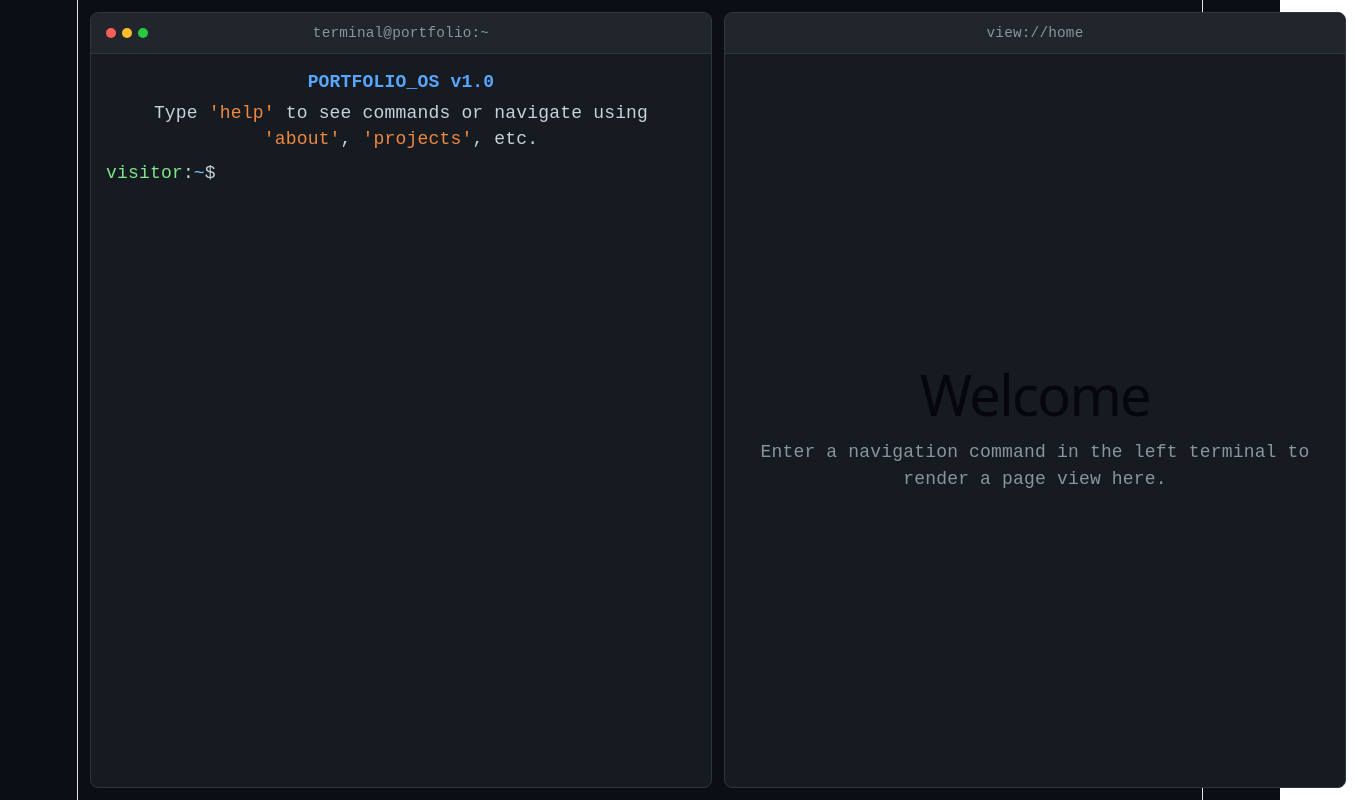
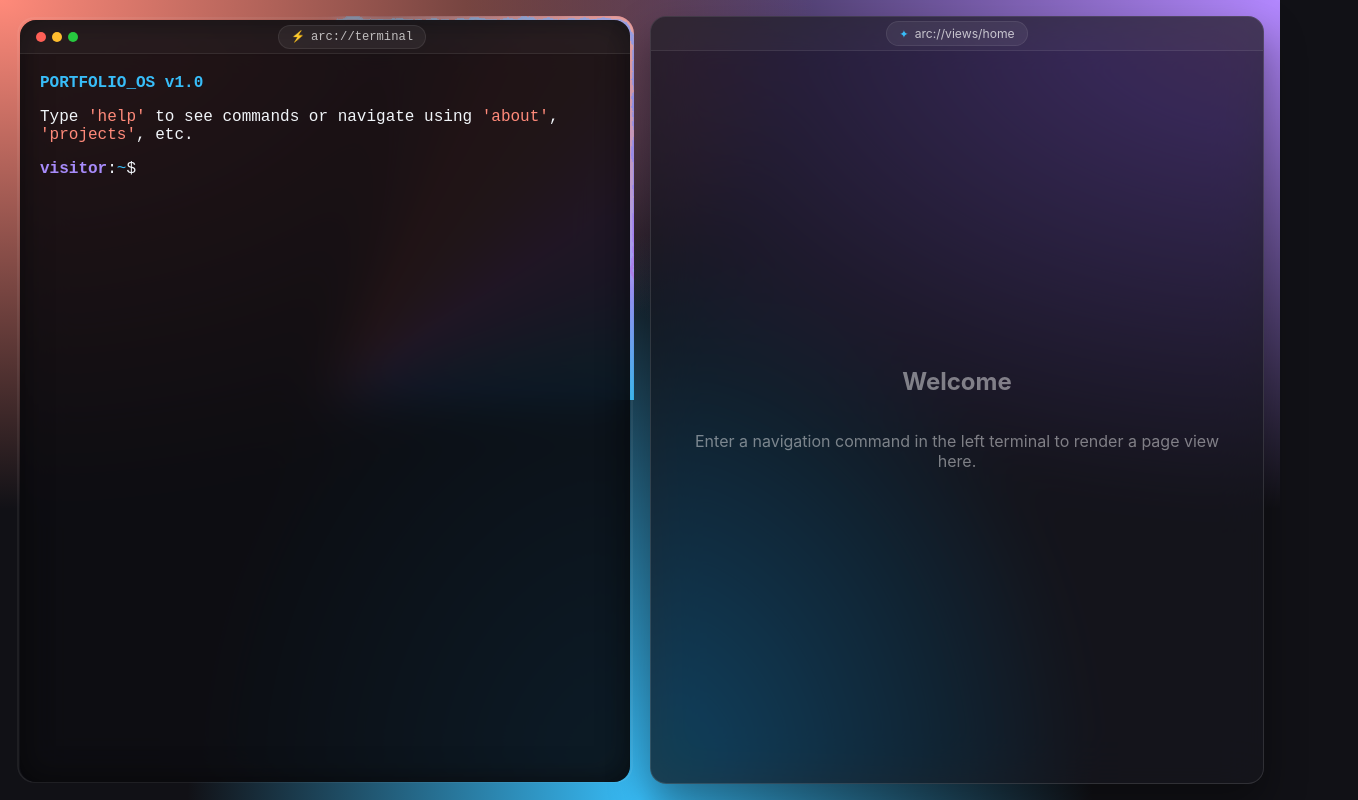
Before and after one commit to kayyapparkv/portfolio, a Svelte app: page / in a window 1280 px wide. Shown: the whole page, 1358 px wide, since content can reach past the window. Built offline with nearby package versions, Linux system fonts and the light colour scheme.

Commit message:
update theme

```diff
--- a/src/App.svelte
+++ b/src/App.svelte
@@ -11,7 +11,7 @@
 
   let inputVal = '';
   let inputElement: HTMLInputElement;
-  let terminalEnd: HTMLDivElement;
+  let terminalBodyElement: HTMLDivElement;
 
   $: if ($history) {
     scrollToBottom();
@@ -19,7 +19,9 @@
 
   async function scrollToBottom() {
     await tick();
-    terminalEnd?.scrollIntoView({ behavior: 'smooth' });
+    if (terminalBodyElement) {
+      terminalBodyElement.scrollTop = terminalBodyElement.scrollHeight;
+    }
   }
 
   function handleCommand(e: KeyboardEvent) {
@@ -70,19 +72,51 @@
   });
 </script>
 
+<main class="arc-desktop">
   <div class="split-screen">
-  <!-- LEFT HALF: TERMINAL -->
-  <section class="pane terminal-pane" on:click={() => inputElement?.focus()}>
+    <!-- LEFT HALF: TERMINAL WITH SLITHERING WAVY SVG SNAKE BORDER -->
+    <div class="snake-border-wrapper" on:click={() => inputElement?.focus()} role="presentation">
+      <!-- SVG Wavy Light Beam Engine -->
+      <svg class="snake-svg" xmlns="http://www.w3.org/2000/svg">
+        <defs>
+          <linearGradient id="snake-grad" x1="0%" y1="0%" x2="100%" y2="100%">
+            <stop offset="0%" stop-color="#38bdf8" stop-opacity="0" />
+            <stop offset="30%" stop-color="#38bdf8" stop-opacity="0.4" />
+            <stop offset="65%" stop-color="#b388ff" />
+            <stop offset="90%" stop-color="#ff8a7a" />
+            <stop offset="100%" stop-color="#ffffff" />
+          </linearGradient>
+
+          <!-- Real-time SVG Sine-Wave Turbulence Distortion -->
+          <filter id="wave-distort" x="-20%" y="-20%" width="140%" height="140%">
+            <feTurbulence type="turbulence" baseFrequency="0.04 0.04" numOctaves="2" result="noise" seed="2">
+              <animate attributeName="baseFrequency" values="0.03 0.03;0.07 0.05;0.03 0.03" dur="3.5s" repeatCount="indefinite" />
+            </feTurbulence>
+            <feDisplacementMap in="SourceGraphic" in2="noise" scale="8" xChannelSelector="R" yChannelSelector="G" />
+          </filter>
+        </defs>
+
+        <!-- Subtle static track guide -->
+        <rect class="snake-track" x="2" y="2" rx="16" ry="16" />
+
+        <!-- Wavy Animated Slithering Snake -->
+        <rect class="snake-line" x="2" y="2" rx="16" ry="16" pathLength="100" />
+      </svg>
+
+      <section class="pane terminal-pane">
         <div class="header">
           <div class="window-controls">
             <span class="btn red"></span>
             <span class="btn yellow"></span>
             <span class="btn green"></span>
           </div>
-      <span class="title">terminal@portfolio:~</span>
+          <div class="arc-url-pill">
+            <span class="pill-dot">⚡</span>
+            <span>arc://terminal</span>
+          </div>
         </div>
 
-    <div class="terminal-body">
+        <div class="terminal-body" bind:this={terminalBodyElement}>
           <div class="welcome">
             <p class="brand">PORTFOLIO_OS v1.0</p>
             <p>Type <span class="highlight">'help'</span> to see commands or navigate using <span class="highlight">'about'</span>, <span class="highlight">'projects'</span>, etc.</p>
@@ -106,19 +140,21 @@
               bind:value={inputVal}
               bind:this={inputElement}
               on:keydown={handleCommand}
-          autofocus
               spellcheck="false"
               autocomplete="off"
             />
           </div>
-      <div bind:this={terminalEnd}></div>
         </div>
       </section>
+    </div>
 
     <!-- RIGHT HALF: PAGE VIEWER -->
     <section class="pane content-pane">
       <div class="header">
-      <span class="title">view://{$currentPage}</span>
+        <div class="arc-url-pill">
+          <span class="pill-dot">✦</span>
+          <span>arc://views/{$currentPage}</span>
+        </div>
       </div>
 
       <div class="content-body">
@@ -139,43 +175,152 @@
       </div>
     </section>
   </div>
+</main>
 
 <style>
   :global(body) {
     margin: 0;
     padding: 0;
-    background-color: #0b0e14;
-    color: #c9d1d9;
-    font-family: 'Fira Code', monospace, sans-serif;
+    background: radial-gradient(at 0% 0%, #ff8a7a 0px, transparent 45%),
+                radial-gradient(at 100% 0%, #b388ff 0px, transparent 45%),
+                radial-gradient(at 50% 100%, #38bdf8 0px, transparent 50%),
+                #111116;
+    background-attachment: fixed;
+    color: #f1f5f9;
+    font-family: -apple-system, BlinkMacSystemFont, "SF Pro Display", "Inter", sans-serif;
+    overflow: hidden;
+  }
+
+  .arc-desktop {
+    width: 100vw;
+    height: 100vh;
+    display: flex;
+    align-items: center;
+    justify-content: center;
+    padding: 16px;
+    box-sizing: border-box;
   }
 
   .split-screen {
     display: flex;
-    width: 100vw;
-    height: 100vh;
+    width: 100%;
+    height: 100%;
+    gap: 16px;
     box-sizing: border-box;
-    padding: 12px;
-    gap: 12px;
   }
 
+  /* --- Slithering Wavy SVG Snake Border --- */
+  .snake-border-wrapper {
+    position: relative;
+    flex: 1;
+    height: 100%;
+    min-height: 0;
+    border-radius: 18px;
+    padding: 3px;
+    display: flex;
+    cursor: text;
+    box-sizing: border-box;
+  }
+
+  .snake-svg {
+    position: absolute;
+    inset: 0;
+    width: 100%;
+    height: 100%;
+    pointer-events: none;
+    z-index: 1;
+    overflow: visible;
+  }
+
+  .snake-track {
+    width: calc(100% - 4px);
+    height: calc(100% - 4px);
+    fill: none;
+    stroke: rgba(255, 255, 255, 0.08);
+    stroke-width: 1.5;
+  }
+
+  .snake-line {
+    width: calc(100% - 4px);
+    height: calc(100% - 4px);
+    fill: none;
+    stroke: url(#snake-grad);
+    stroke-width: 3.5;
+    stroke-linecap: round;
+    stroke-dasharray: 20 80;
+    stroke-dashoffset: 0;
+    filter: url(#wave-distort) drop-shadow(0 0 6px #38bdf8) drop-shadow(0 0 14px #b388ff);
+    animation: snake-slither-crawl 4.5s linear infinite;
+  }
+
+  @keyframes snake-slither-crawl {
+    from {
+      stroke-dashoffset: 100;
+    }
+    to {
+      stroke-dashoffset: 0;
+    }
+  }
+
+  /* --- Arc Frosted Panes --- */
   .pane {
+    position: relative;
     flex: 1;
     display: flex;
     flex-direction: column;
-    background-color: #161b22;
-    border: 1px solid #30363d;
-    border-radius: 8px;
+    height: 100%;
+    min-height: 0;
+    background: rgba(22, 22, 28, 0.75);
+    backdrop-filter: blur(24px) saturate(180%);
+    -webkit-backdrop-filter: blur(24px) saturate(180%);
+    border-radius: 16px;
     overflow: hidden;
+    z-index: 2;
+    box-sizing: border-box;
   }
 
+  .terminal-pane {
+    background: rgba(14, 14, 18, 0.92);
+    font-family: 'SF Mono', 'Fira Code', monospace;
+    width: 100%;
+    margin: 1px;
+    box-shadow: inset 0 0 30px rgba(0, 0, 0, 0.5);
+  }
+
+  .content-pane {
+    border: 1px solid rgba(255, 255, 255, 0.12);
+    box-shadow: 0 20px 40px rgba(0, 0, 0, 0.35);
+  }
+
+  /* Arc Titlebars & URL Pills */
   .header {
-    background-color: #21262d;
-    padding: 10px 15px;
+    background: rgba(255, 255, 255, 0.03);
+    padding: 10px 16px;
     display: flex;
     align-items: center;
-    border-bottom: 1px solid #30363d;
-    position: relative;
-    height: 20px;
+    border-bottom: 1px solid rgba(255, 255, 255, 0.08);
+    height: 34px;
+    gap: 12px;
+    flex-shrink: 0;
+    box-sizing: border-box;
+  }
+
+  .arc-url-pill {
+    background: rgba(255, 255, 255, 0.06);
+    border: 1px solid rgba(255, 255, 255, 0.08);
+    padding: 4px 12px;
+    border-radius: 20px;
+    font-size: 0.76rem;
+    color: rgba(255, 255, 255, 0.7);
+    display: flex;
+    align-items: center;
+    gap: 6px;
+    margin: 0 auto;
+  }
+
+  .pill-dot {
+    font-size: 0.7rem;
+    color: #38bdf8;
   }
 
   .window-controls {
@@ -192,26 +337,21 @@
   .yellow { background-color: #ffbd2e; }
   .green { background-color: #27c93f; }
 
-  .title {
-    position: absolute;
-    width: 100%;
-    left: 0;
-    text-align: center;
-    font-size: 0.8rem;
-    color: #8b949e;
+  /* Terminal Body */
+  .terminal-body {
+    padding: 20px;
+    flex: 1;
+    min-height: 0;
+    overflow-y: auto;
+    overflow-x: hidden;
+    scroll-behavior: smooth;
+    box-sizing: border-box;
   }
 
-  /* Left Pane Styles */
-  .terminal-body {
-    padding: 15px;
-    flex: 1;
-    overflow-y: auto;
-  }
-
-  .brand { color: #58a6ff; font-weight: bold; margin: 0 0 5px 0; }
-  .highlight { color: #f0883e; }
-  .user { color: #7ee787; }
-  .path { color: #79c0ff; }
+  .brand { color: #38bdf8; font-weight: bold; margin: 0 0 6px 0; }
+  .highlight { color: #ff8a7a; }
+  .user { color: #a78bfa; font-weight: 600; }
+  .path { color: #38bdf8; }
 
   .input-line {
     display: flex;
@@ -222,23 +362,26 @@
   input {
     background: transparent;
     border: none;
-    color: #c9d1d9;
+    color: #f8fafc;
     font-family: inherit;
-    font-size: 0.95rem;
+    font-size: 0.92rem;
     outline: none;
     flex: 1;
+    min-width: 0;
   }
 
   .history-item { margin: 8px 0; }
-  .output { white-space: pre-wrap; margin-left: 8px; color: #8b949e; font-size: 0.9rem; }
-  .error { color: #ffa198; }
-  :global(.cmd) { color: #79c0ff; font-weight: bold; }
+  .output { white-space: pre-wrap; margin-left: 8px; color: rgba(255, 255, 255, 0.7); font-size: 0.88rem; }
+  .error { color: #f87171; }
+  :global(.cmd) { color: #38bdf8; font-weight: bold; }
 
-  /* Right Pane Styles */
+  /* Right Pane Content */
   .content-body {
-    padding: 24px;
+    padding: 28px;
     flex: 1;
+    min-height: 0;
     overflow-y: auto;
+    box-sizing: border-box;
   }
 
   .home-placeholder {
@@ -247,11 +390,10 @@
     flex-direction: column;
     justify-content: center;
     align-items: center;
-    color: #8b949e;
+    color: rgba(255, 255, 255, 0.45);
     text-align: center;
   }
 
-  /* Responsive layout for mobile devices */
   @media (max-width: 768px) {
     .split-screen {
       flex-direction: column;
--- a/src/app.css
+++ b/src/app.css
@@ -1,296 +1,94 @@
 :root {
-  --text: #6b6375;
-  --text-h: #08060d;
-  --bg: #fff;
-  --border: #e5e4e7;
-  --code-bg: #f4f3ec;
-  --accent: #aa3bff;
-  --accent-bg: rgba(170, 59, 255, 0.1);
-  --accent-border: rgba(170, 59, 255, 0.5);
-  --social-bg: rgba(244, 243, 236, 0.5);
-  --shadow:
-    rgba(0, 0, 0, 0.1) 0 10px 15px -3px, rgba(0, 0, 0, 0.05) 0 4px 6px -2px;
-
-  --sans: system-ui, 'Segoe UI', Roboto, sans-serif;
-  --heading: system-ui, 'Segoe UI', Roboto, sans-serif;
-  --mono: ui-monospace, Consolas, monospace;
-
-  font: 18px/145% var(--sans);
-  letter-spacing: 0.18px;
-  color-scheme: light dark;
-  color: var(--text);
-  background: var(--bg);
-  font-synthesis: none;
-  text-rendering: optimizeLegibility;
-  -webkit-font-smoothing: antialiased;
-  -moz-osx-font-smoothing: grayscale;
-
-  @media (max-width: 1024px) {
-    font-size: 16px;
-  }
-}
-
-@media (prefers-color-scheme: dark) {
-  :root {
-    --text: #9ca3af;
-    --text-h: #f3f4f6;
-    --bg: #16171d;
-    --border: #2e303a;
-    --code-bg: #1f2028;
-    --accent: #c084fc;
-    --accent-bg: rgba(192, 132, 252, 0.15);
-    --accent-border: rgba(192, 132, 252, 0.5);
-    --social-bg: rgba(47, 48, 58, 0.5);
-    --shadow:
-      rgba(0, 0, 0, 0.4) 0 10px 15px -3px, rgba(0, 0, 0, 0.25) 0 4px 6px -2px;
-  }
-
-  #social .button-icon {
-    filter: invert(1) brightness(2);
-  }
+	--bg-gradient:
+		radial-gradient(at 0% 0%, #ff8a7a 0px, transparent 50%),
+		radial-gradient(at 100% 0%, #b388ff 0px, transparent 50%),
+		radial-gradient(at 50% 100%, #68d8d6 0px, transparent 50%), #1a1921;
+	--panel-bg: rgba(28, 28, 35, 0.65);
+	--panel-border: rgba(255, 255, 255, 0.12);
+	--tab-active: rgba(255, 255, 255, 0.15);
+	--tab-hover: rgba(255, 255, 255, 0.08);
+	--terminal-bg: rgba(14, 14, 18, 0.85);
+	--accent-pill: #ffffff;
+	--font-ui:
+		-apple-system, BlinkMacSystemFont, "SF Pro Display", "Inter", sans-serif;
+	--font-mono: "SF Mono", "Fira Code", "JetBrains Mono", monospace;
 }
 
 body {
-  margin: 0;
+	margin: 0;
+	padding: 0;
+	width: 100vw;
+	height: 100vh;
+	background: var(--bg-gradient);
+	background-attachment: fixed;
+	font-family: var(--font-ui);
+	display: flex;
+	align-items: center;
+	justify-content: center;
+	overflow: hidden;
+	color: #ececf1;
 }
 
-h1,
-h2 {
-  font-family: var(--heading);
-  font-weight: 500;
-  color: var(--text-h);
+/* Animated snake border wrapper */
+.snake-border-wrapper {
+	position: relative;
+	flex: 1;
+	border-radius: 16px;
+	overflow: hidden;
+	padding: 1.5px; /* Border thickness */
+	display: flex;
 }
 
-h1 {
-  font-size: 56px;
-  letter-spacing: -1.68px;
-  margin: 32px 0;
-  @media (max-width: 1024px) {
-    font-size: 36px;
-    margin: 20px 0;
-  }
-}
-h2 {
-  font-size: 24px;
-  line-height: 118%;
-  letter-spacing: -0.24px;
-  margin: 0 0 8px;
-  @media (max-width: 1024px) {
-    font-size: 20px;
-  }
-}
-p {
-  margin: 0;
+/* Moving conic light beam (the snake head & body) */
+.snake-border-wrapper::before {
+	content: "";
+	position: absolute;
+	top: -50%;
+	left: -50%;
+	width: 200%;
+	height: 200%;
+	background: conic-gradient(
+		transparent 0deg,
+		transparent 280deg,
+		#ff8a7a 310deg,
+		#b388ff 335deg,
+		#38bdf8 360deg
+	);
+	animation: snake-rotate 4s linear infinite;
+	z-index: 1;
 }
 
-code,
-.counter {
-  font-family: var(--mono);
-  display: inline-flex;
-  border-radius: 4px;
-  color: var(--text-h);
+/* Subtle diffuse outer glow */
+.snake-border-wrapper::after {
+	content: "";
+	position: absolute;
+	inset: 0;
+	border-radius: 16px;
+	box-shadow: 0 0 25px rgba(179, 136, 255, 0.25);
+	pointer-events: none;
+	z-index: 1;
 }
 
-code {
-  font-size: 15px;
-  line-height: 135%;
-  padding: 4px 8px;
-  background: var(--code-bg);
+/* Terminal inner surface sitting above the rotating beam */
+.terminal-container {
+	position: relative;
+	flex: 1;
+	background: var(--terminal-bg, #0e0e12);
+	border-radius: 15px; /* 1px smaller than wrapper radius */
+	display: flex;
+	flex-direction: column;
+	font-family: var(--font-mono);
+	overflow: hidden;
+	z-index: 2;
+	box-shadow: inset 0 0 20px rgba(0, 0, 0, 0.6);
 }
 
-.counter {
-  font-size: 16px;
-  padding: 5px 10px;
-  border-radius: 5px;
-  color: var(--accent);
-  background: var(--accent-bg);
-  border: 2px solid transparent;
-  transition: border-color 0.3s;
-  margin-bottom: 24px;
-
-  &:hover {
-    border-color: var(--accent-border);
-  }
-  &:focus-visible {
-    outline: 2px solid var(--accent);
-    outline-offset: 2px;
-  }
+/* Smooth continuous rotation */
+@keyframes snake-rotate {
+	0% {
+		transform: rotate(0deg);
+	}
+	100% {
+		transform: rotate(360deg);
+	}
 }
-
-.hero {
-  position: relative;
-
-  .base,
-  .framework,
-  .vite {
-    inset-inline: 0;
-    margin: 0 auto;
-  }
-
-  .base {
-    width: 170px;
-    position: relative;
-    z-index: 0;
-  }
-
-  .framework,
-  .vite {
-    position: absolute;
-  }
-
-  .framework {
-    z-index: 1;
-    top: 34px;
-    height: 28px;
-    transform: perspective(2000px) rotateZ(300deg) rotateX(44deg) rotateY(39deg)
-      scale(1.4);
-  }
-
-  .vite {
-    z-index: 0;
-    top: 107px;
-    height: 26px;
-    width: auto;
-    transform: perspective(2000px) rotateZ(300deg) rotateX(40deg) rotateY(39deg)
-      scale(0.8);
-  }
-}
-
-#app {
-  width: 1126px;
-  max-width: 100%;
-  margin: 0 auto;
-  text-align: center;
-  border-inline: 1px solid var(--border);
-  min-height: 100svh;
-  display: flex;
-  flex-direction: column;
-  box-sizing: border-box;
-}
-
-#center {
-  display: flex;
-  flex-direction: column;
-  gap: 25px;
-  place-content: center;
-  place-items: center;
-  flex-grow: 1;
-
-  @media (max-width: 1024px) {
-    padding: 32px 20px 24px;
-    gap: 18px;
-  }
-}
-
-#next-steps {
-  display: flex;
-  border-top: 1px solid var(--border);
-  text-align: left;
-
-  & > div {
-    flex: 1 1 0;
-    padding: 32px;
-    @media (max-width: 1024px) {
-      padding: 24px 20px;
-    }
-  }
-
-  .icon {
-    margin-bottom: 16px;
-    width: 22px;
-    height: 22px;
-  }
-
-  @media (max-width: 1024px) {
-    flex-direction: column;
-    text-align: center;
-  }
-}
-
-#docs {
-  border-right: 1px solid var(--border);
-
-  @media (max-width: 1024px) {
-    border-right: none;
-    border-bottom: 1px solid var(--border);
-  }
-}
-
-#next-steps ul {
-  list-style: none;
-  padding: 0;
-  display: flex;
-  gap: 8px;
-  margin: 32px 0 0;
-
-  .logo {
-    height: 18px;
-  }
-
-  a {
-    color: var(--text-h);
-    font-size: 16px;
-    border-radius: 6px;
-    background: var(--social-bg);
-    display: flex;
-    padding: 6px 12px;
-    align-items: center;
-    gap: 8px;
-    text-decoration: none;
-    transition: box-shadow 0.3s;
-
-    &:hover {
-      box-shadow: var(--shadow);
-    }
-    .button-icon {
-      height: 18px;
-      width: 18px;
-    }
-  }
-
-  @media (max-width: 1024px) {
-    margin-top: 20px;
-    flex-wrap: wrap;
-    justify-content: center;
-
-    li {
-      flex: 1 1 calc(50% - 8px);
-    }
-
-    a {
-      width: 100%;
-      justify-content: center;
-      box-sizing: border-box;
-    }
-  }
-}
-
-#spacer {
-  height: 88px;
-  border-top: 1px solid var(--border);
-  @media (max-width: 1024px) {
-    height: 48px;
-  }
-}
-
-.ticks {
-  position: relative;
-  width: 100%;
-
-  &::before,
-  &::after {
-    content: '';
-    position: absolute;
-    top: -4.5px;
-    border: 5px solid transparent;
-  }
-
-  &::before {
-    left: 0;
-    border-left-color: var(--border);
-  }
-  &::after {
-    right: 0;
-    border-right-color: var(--border);
-  }
-}
```
Lines whose indentation alone changed are shown as unchanged.
